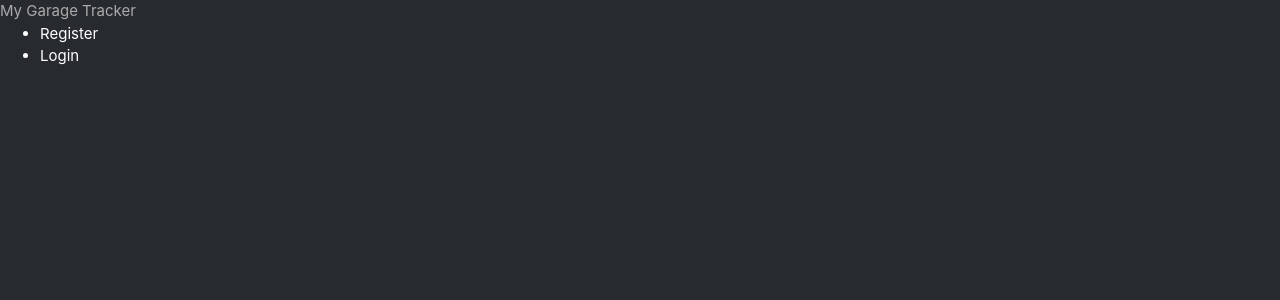
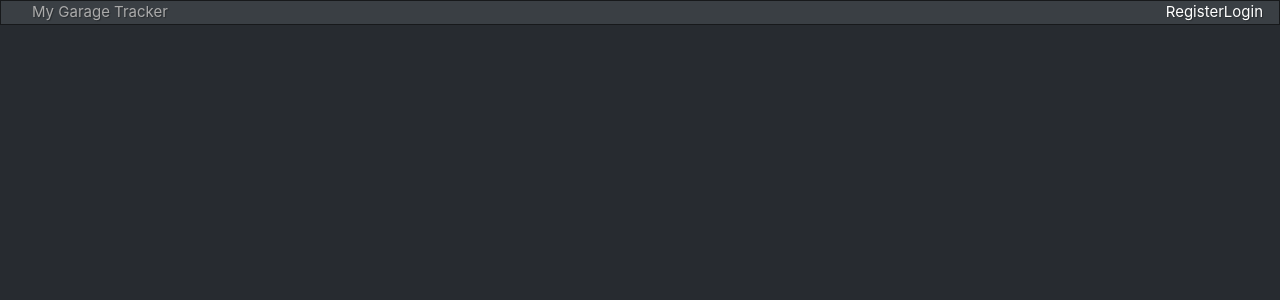
Before and after one commit to matthewkeplinger/Capstone_Fleet_Frontend, a React (Create React App) app in the folder fleet_manager/: page / in a window 1280 px wide. Shown: the top 300 px of the page. Built offline with nearby package versions, Linux system fonts and the light colour scheme.

Commit message:
Navbar formatting 80%; need to adjust link spacing

```diff
--- a/fleet_manager/src/components/NavBar/NavBar.jsx
+++ b/fleet_manager/src/components/NavBar/NavBar.jsx
@@ -5,19 +5,19 @@ import Logout from "../Logout/Logout";
 
 const NavBar = ({user}) => {
   return (
-    <nav className="navigationWrapper">
-      <div class="logoWrapper">
+    <nav className="navbar navbar-expand-lg navbar-dark bg-primary">
+      <div class="container-fluid">
       <span class="stylish">My Garage Tracker</span>
 
   </div>
-  <ul class="navigation">
+  <ul class="navbar-nav me-auto">
       {user &&
           <React.Fragment>
             <Link to = '/garage'>
-              <li class="parent" >My Garage</li>
+              <li class="nav-item" >My Garage</li>
             </Link>
             <Link to = '/services'>
-              <li class="parent">Services</li>
+              <li class="nav-item">Services</li>
             </Link>
             {/* <Link to = '/shopping_cart'>
               <li class="parent">ShoppingCart</li>
@@ -29,10 +29,10 @@ const NavBar = ({user}) => {
         <React.Fragment>
 
             <Link to = '/register'>
-              <li class="parent" >Register</li>
+              <li class="nav-item" >Register</li>
             </Link>
             <Link to = '/Login'>
-              <li class="parent">Login</li>
+              <li class="nav-item">Login</li>
             </Link>
 
         </React.Fragment>
```
